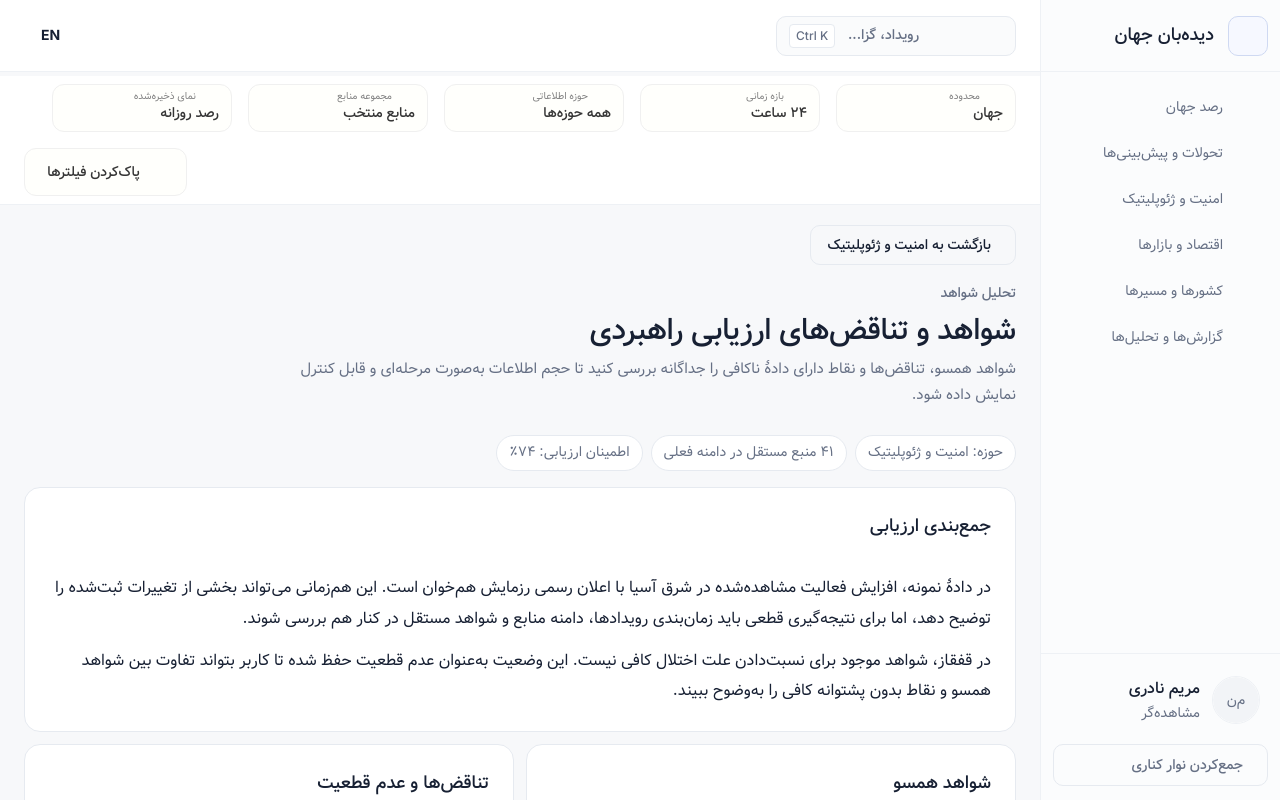
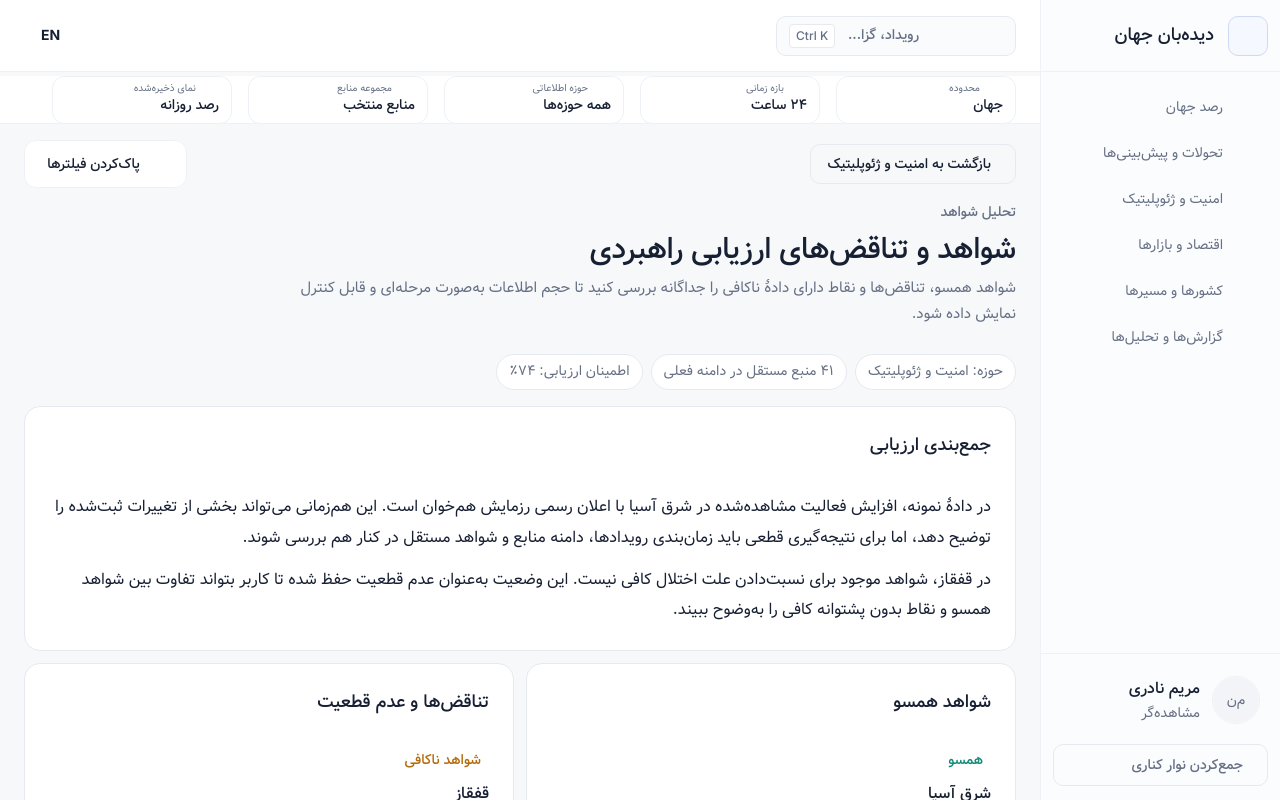
Before and after one commit to MohebaliDesign/Algonet-Didehban-Jahan, a React (Vite) app: page /security/assessment in a window 1280 px wide. Shown: the top 800 px of the page. Built offline with nearby package versions, Linux system fonts and the light colour scheme.

Commit message:
style(toolbar): align Figma controls with semantic themes

```diff
--- a/src/styles/figma-context-toolbar.css
+++ b/src/styles/figma-context-toolbar.css
@@ -5,13 +5,16 @@
  */
 
 .context-bar {
+  min-height: 48px;
+  height: 48px;
   align-items: center;
   gap: 16px;
+  padding-block: 0 !important;
   background: var(--surface);
 }
 
 /* Each filter is one 48px control. The FieldLabel is visually placed inside
- * the trigger to match the Figma component: muted label above, value below. */
+ * the trigger to match the approved Figma component: muted label above value. */
 .context-filter[data-slot='field'] {
   position: relative;
   width: 180px;
@@ -34,7 +37,7 @@
   width: calc(100% - 48px);
   min-height: 12px;
   overflow: hidden;
-  color: #818181;
+  color: var(--muted-foreground);
   font-size: 10px;
   font-weight: 400;
   line-height: 1.2;
@@ -64,10 +67,10 @@
   align-items: center;
   gap: 8px;
   padding: 16px 12px 5px;
-  border: 1px solid #f0f0f0;
+  border: 1px solid var(--border-subtle);
   border-radius: 12px;
-  color: #353535;
-  background: #fffffc;
+  color: var(--foreground);
+  background: var(--surface);
   box-shadow: none;
   font-size: 14px;
   font-weight: 500;
@@ -83,7 +86,7 @@
   min-width: 0;
   overflow: hidden;
   flex: 1;
-  color: #353535;
+  color: var(--foreground);
   font-size: 14px;
   font-weight: 500;
   line-height: 1.2;
@@ -92,22 +95,34 @@
   white-space: nowrap;
 }
 
+/* Keep the approved component anatomy intact; only optical alignment changes
+ * with writing direction. */
+[dir='rtl'] .context-filter-label[data-slot='field-label'],
+[dir='rtl'] .context-filter [data-slot='select-value'] {
+  text-align: right;
+}
+
+[dir='ltr'] .context-filter-label[data-slot='field-label'],
+[dir='ltr'] .context-filter [data-slot='select-value'] {
+  text-align: left;
+}
+
 .context-filter [data-slot='select-trigger'] > [aria-hidden='true'],
 .context-filter [data-slot='select-trigger'] > svg {
   width: 16px;
   height: 16px;
   flex: 0 0 16px;
-  color: #818181;
+  color: var(--muted-foreground);
   opacity: 1;
 }
 
 .context-filter [data-slot='select-trigger']:hover {
-  border-color: #e7e7e7;
-  background: #fffffc;
+  border-color: color-mix(in srgb, var(--foreground) 12%, var(--border-subtle));
+  background: color-mix(in srgb, var(--surface) 98%, var(--accent));
 }
 
 .context-filter [data-slot='select-trigger']:focus-visible {
-  border-color: color-mix(in srgb, var(--ring) 44%, #f0f0f0);
+  border-color: color-mix(in srgb, var(--ring) 44%, var(--border-subtle));
   box-shadow: 0 0 0 3px color-mix(in srgb, var(--ring) 8%, transparent);
   outline: 0;
 }
@@ -117,8 +132,8 @@
 }
 
 .context-filter [aria-invalid='true'] {
-  color: #353535;
-  border-color: color-mix(in srgb, var(--destructive) 62%, #f0f0f0);
+  color: var(--foreground);
+  border-color: color-mix(in srgb, var(--destructive) 62%, var(--border-subtle));
   box-shadow: 0 0 0 3px color-mix(in srgb, var(--destructive) 9%, transparent);
 }
 
@@ -129,7 +144,7 @@
 }
 
 /* Reset control mirrors the Figma component: 163×48, 12px radius,
- * 16px refresh glyph, quiet neutral border and no elevation. */
+ * 16px refresh glyph, quiet semantic border and no elevation. */
 .context-bar > [data-slot='button']:last-child {
   min-width: 163px;
   width: 163px;
@@ -138,10 +153,10 @@
   align-self: center;
   margin-inline-start: auto;
   gap: 8px;
-  border: 1px solid #f0f0f0;
+  border: 1px solid var(--border-subtle);
   border-radius: 12px;
-  color: #353535;
-  background: #fffffc;
+  color: var(--foreground);
+  background: var(--surface);
   box-shadow: none;
   font-size: 14px;
   font-weight: 500;
@@ -149,8 +164,8 @@
 }
 
 .context-bar > [data-slot='button']:last-child:hover {
-  border-color: #e7e7e7;
-  background: #fffffc;
+  border-color: color-mix(in srgb, var(--foreground) 12%, var(--border-subtle));
+  background: color-mix(in srgb, var(--surface) 98%, var(--accent));
 }
 
 .context-bar > [data-slot='button']:last-child svg,
@@ -158,15 +173,10 @@
   width: 16px;
   height: 16px;
   flex: 0 0 16px;
-  color: #818181;
+  color: var(--muted-foreground);
 }
 
 @media (max-width: 1200px) {
-  .context-bar {
-    overflow-x: auto;
-    scrollbar-width: thin;
-  }
-
   .context-filter[data-slot='field'] {
     width: 172px;
     min-width: 172px;
@@ -182,6 +192,15 @@
 
 @media (max-width: 900px) {
   .context-bar {
+    height: 44px;
+    min-height: 44px;
+    align-items: center;
+  }
+
+  .context-bar.open,
+  [dir='rtl'] .context-bar.open {
+    height: auto;
+    min-height: 0;
     align-items: stretch;
   }
 
```
